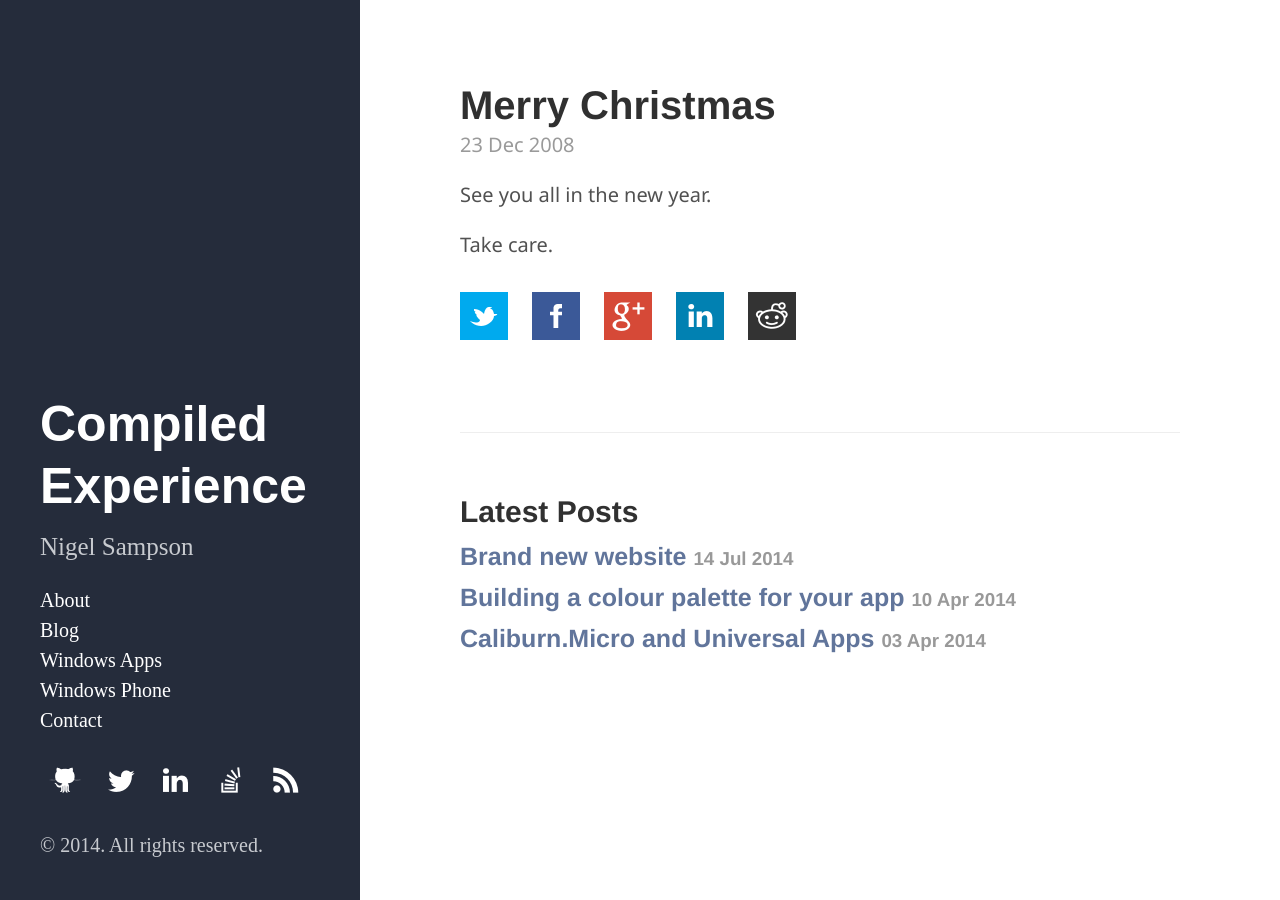
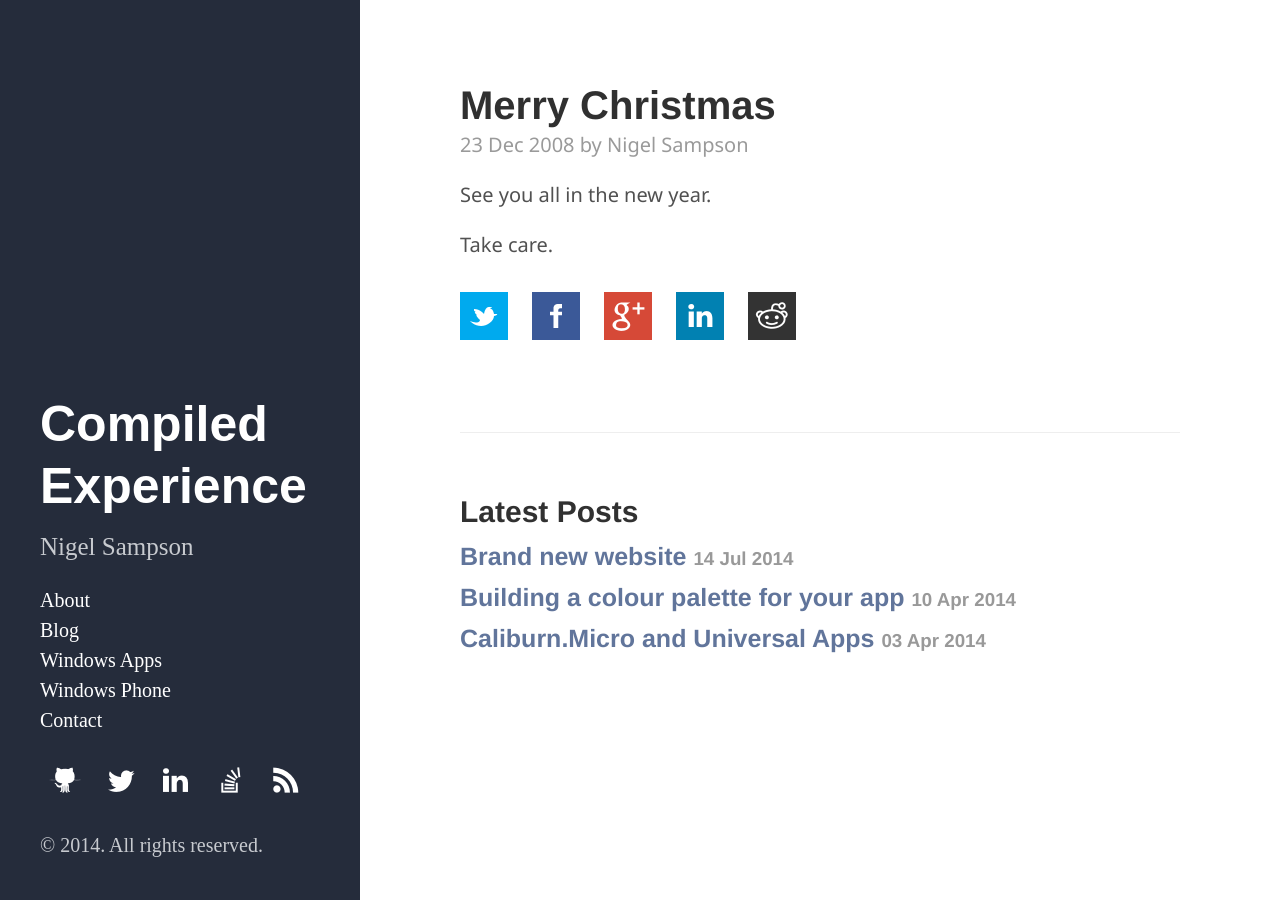
Before and after one commit to nigel-sampson/nigel-sampson.github.io, a Jekyll site: the page built from _posts/2008-12-23-merry-christmas.md, in a window 1280 px wide. Built offline with Jekyll 4.4.1, drawn with Linux system fonts in a browser that asks for light colours; Markdown is read by kramdown in place of the engine named in the settings.

Commit message:
Update post.html

```diff
--- a/_layouts/post.html
+++ b/_layouts/post.html
@@ -4,7 +4,7 @@ layout: default
 
 <div class="post">
   <h1 class="post-title">{{ page.title }}</h1>
-  <span class="post-date">{{ page.date | date_to_string }}</span>
+  <span class="post-date">{{ page.date | date_to_string }} by Nigel Sampson</span>
   {{ content }}
 
   <div class="social section group">
```
